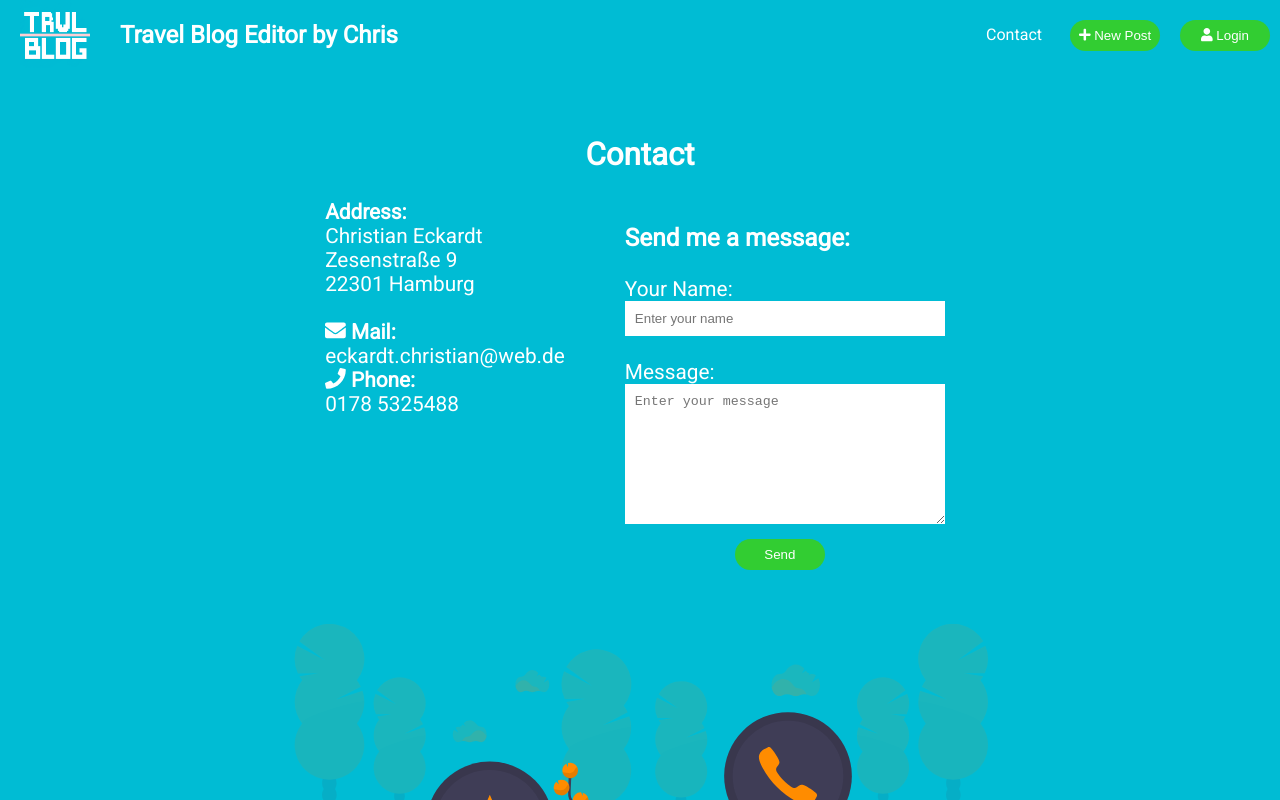
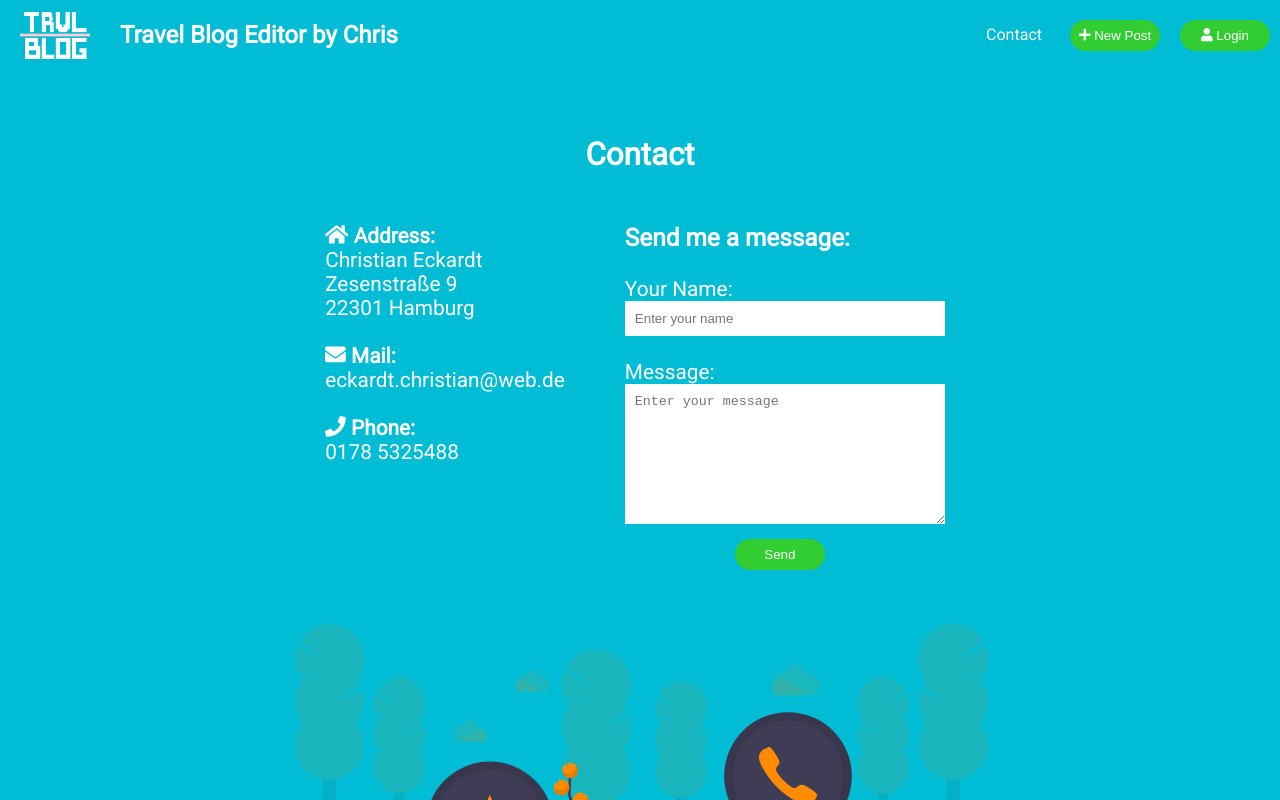
Before and after one commit to EckeEcke/react-app, a React (Create React App) app: page /Contact in a window 1280 px wide. Shown: the top 800 px of the page. Built offline with nearby package versions, Linux system fonts and the light colour scheme; no server answers; what google-maps-react would draw is missing.

Commit message:
beautified contact page

```diff
--- a/src/Components/Contact.js
+++ b/src/Components/Contact.js
@@ -2,7 +2,7 @@
 import {Component} from "react";
 import illustration from "./Images/contact2.svg";
 import { FontAwesomeIcon } from '@fortawesome/react-fontawesome'
-import { faEnvelope, faPhone } from '@fortawesome/free-solid-svg-icons'
+import { faEnvelope, faPhone, faHome } from '@fortawesome/free-solid-svg-icons'
 import styles from "./modules/contact.module.css";
 
 export class Contactpage extends Component {
@@ -20,8 +20,8 @@ export class Contactpage extends Component {
                         <div>
 
                             <p className={styles.contactpageContent}>
-
-                            <span style={{marginBottom:"4px"}}><b>Address:</b></span>
+                            <br></br>
+                            <span style={{marginBottom:"4px"}}><FontAwesomeIcon icon={faHome} /><b> Address:</b></span>
                             <br></br>
                             Christian Eckardt <br></br>
                             Zesenstraße 9 <br></br>
@@ -31,6 +31,7 @@ export class Contactpage extends Component {
                             <span style={{marginBottom:"4px"}}><FontAwesomeIcon icon={faEnvelope} /><b> Mail:</b> </span>
                             <br></br>
                             eckardt.christian@web.de <br></br>
+                            <br></br>
                             <span style={{marginBottom:"4px"}}><FontAwesomeIcon icon={faPhone} /><b> Phone:</b></span>
                             <br></br>
                             0178 5325488
--- a/src/Components/Description.js
+++ b/src/Components/Description.js
@@ -15,8 +15,8 @@ function Description(){
 
       Welcome to my Travel Blog Editor! I built this single page application in React as my final project
       of the Full Stack Web Developer course at Hamburg Coding School. The blog entries are served by my own
-        backend application on Heroku and get sorted there descending by recent travel date. For each entry there
-        is a marker on the map with an info window. Clicking on an entrie´s image reveals a detail page with more information.
+        backend application running on Heroku. For each entry there is a marker on the google map with an info window.
+        Clicking on an entrie´s image reveals a detail page with more information. The design is responsive.
 
       </p>
 
```
Also changed, not shown: 1 other file (tests, documents, lock files or other folders).
